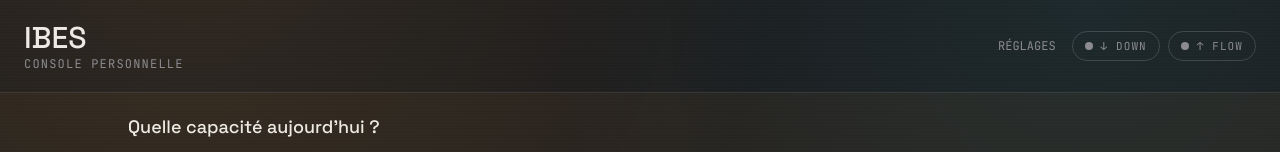
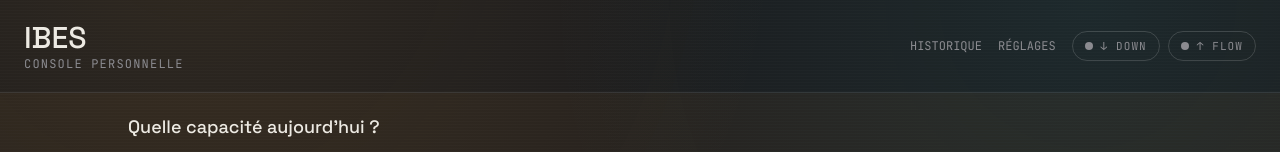
Before and after one commit to mcb264/IBES, a Next.js app: page / in a window 1280 px wide. Shown: the top 152 px of the page. Built offline with nearby package versions, Linux system fonts and the light colour scheme; no server answers; the database is empty.

Commit message:
Ajouter l'accès discret à l'historique

```diff
--- a/app/page.tsx
+++ b/app/page.tsx
@@ -24,7 +24,7 @@ export default function Home(){
  const raw=ALL_DOMAINS.reduce((n,d)=>n+rawWorkload(states[d],settings),0),cap=capacity?capacityValue(capacity,settings):settings.normalCapacity,percent=Math.round(raw/cap*100);
  const breakdown=ALL_DOMAINS.map(d=>workloadBreakdown(states[d],settings)).reduce((a,i)=>({priorities:a.priorities+i.priorities,tasks:0,urgent:a.urgent+i.urgent,due:a.due+i.due,priorityPoints:a.priorityPoints+i.priorityPoints,taskPoints:0,urgentPoints:a.urgentPoints+i.urgentPoints,duePoints:a.duePoints+i.duePoints}));
  const today=localDateKey();const deadlines=PROJECT_CARDS.flatMap(c=>states[c.domain].projects.filter(p=>!p.done&&p.dueDate&&p.dueDate>=today).map(p=>({...p,domain:c.label,href:c.href}))).sort((a,b)=>a.dueDate!.localeCompare(b.dueDate!)).slice(0,4);
- return <main className="min-h-screen"><FlowMode active={flow} onExit={()=>setFlow(false)}/><header className="border-b border-white/10 px-6 py-5 flex justify-between"><div><h1 className="font-display text-3xl">IBES</h1><p className="text-xs text-muted font-mono uppercase tracking-widest">console personnelle</p></div><div className="flex items-center gap-2"><Link href="/reglages" className="text-xs font-mono uppercase text-muted mr-2">Réglages</Link><ModeRougeSwitch active={modeRouge} onToggle={toggleDown}/><button onClick={toggleFlow} className={`flex items-center gap-2 px-3 py-1.5 rounded-full border font-mono text-[11px] uppercase tracking-widest transition-colors ${flow?"border-teal text-teal bg-teal/10":"border-white/15 text-muted hover:text-ink"}`}><span className={`w-2 h-2 rounded-full ${flow?"bg-teal animate-pulse":"bg-muted"}`}/>↑ Flow</button></div></header>
+ return <main className="min-h-screen"><FlowMode active={flow} onExit={()=>setFlow(false)}/><header className="border-b border-white/10 px-6 py-5 flex justify-between"><div><h1 className="font-display text-3xl">IBES</h1><p className="text-xs text-muted font-mono uppercase tracking-widest">console personnelle</p></div><div className="flex items-center gap-2"><Link href="/historique" className="text-xs font-mono uppercase text-muted mr-2">Historique</Link><Link href="/reglages" className="text-xs font-mono uppercase text-muted mr-2">Réglages</Link><ModeRougeSwitch active={modeRouge} onToggle={toggleDown}/><button onClick={toggleFlow} className={`flex items-center gap-2 px-3 py-1.5 rounded-full border font-mono text-[11px] uppercase tracking-widest transition-colors ${flow?"border-teal text-teal bg-teal/10":"border-white/15 text-muted hover:text-ink"}`}><span className={`w-2 h-2 rounded-full ${flow?"bg-teal animate-pulse":"bg-muted"}`}/>↑ Flow</button></div></header>
  {!capacity&&<div className="border-b border-amber/30 bg-amber/5 px-6 py-5"><div className="max-w-5xl mx-auto"><p className="font-display text-lg mb-3">Quelle capacité aujourd'hui ?</p><div className="flex gap-2">{LEVELS.map(([v,l])=><button key={v} onClick={()=>chooseCapacity(v)} className="px-4 py-2 rounded border border-white/10">{l}</button>)}</div></div></div>}
  <section className="px-6 py-8 max-w-5xl mx-auto space-y-9">
  {insight&&<div className="rounded-lg border border-cyan/30 bg-cyan/5 p-5"><p className="font-display text-lg text-cyan">IBES a remarqué quelque chose</p><p className="text-sm mt-2">Sur {insight.sampleSize} journées comparables : {insight.averagePlanned} pts prévus, {insight.averageCompleted} absorbés. Réglage actuel {insight.configured}, suggestion {insight.suggested}.</p><div className="flex gap-3 mt-3"><Link href="/reglages" className="text-xs text-cyan">Ouvrir les réglages</Link><button onClick={()=>{dismissLoadInsight(insight.signature);setInsight(null)}} className="text-xs text-muted">Compris</button></div></div>}
```
